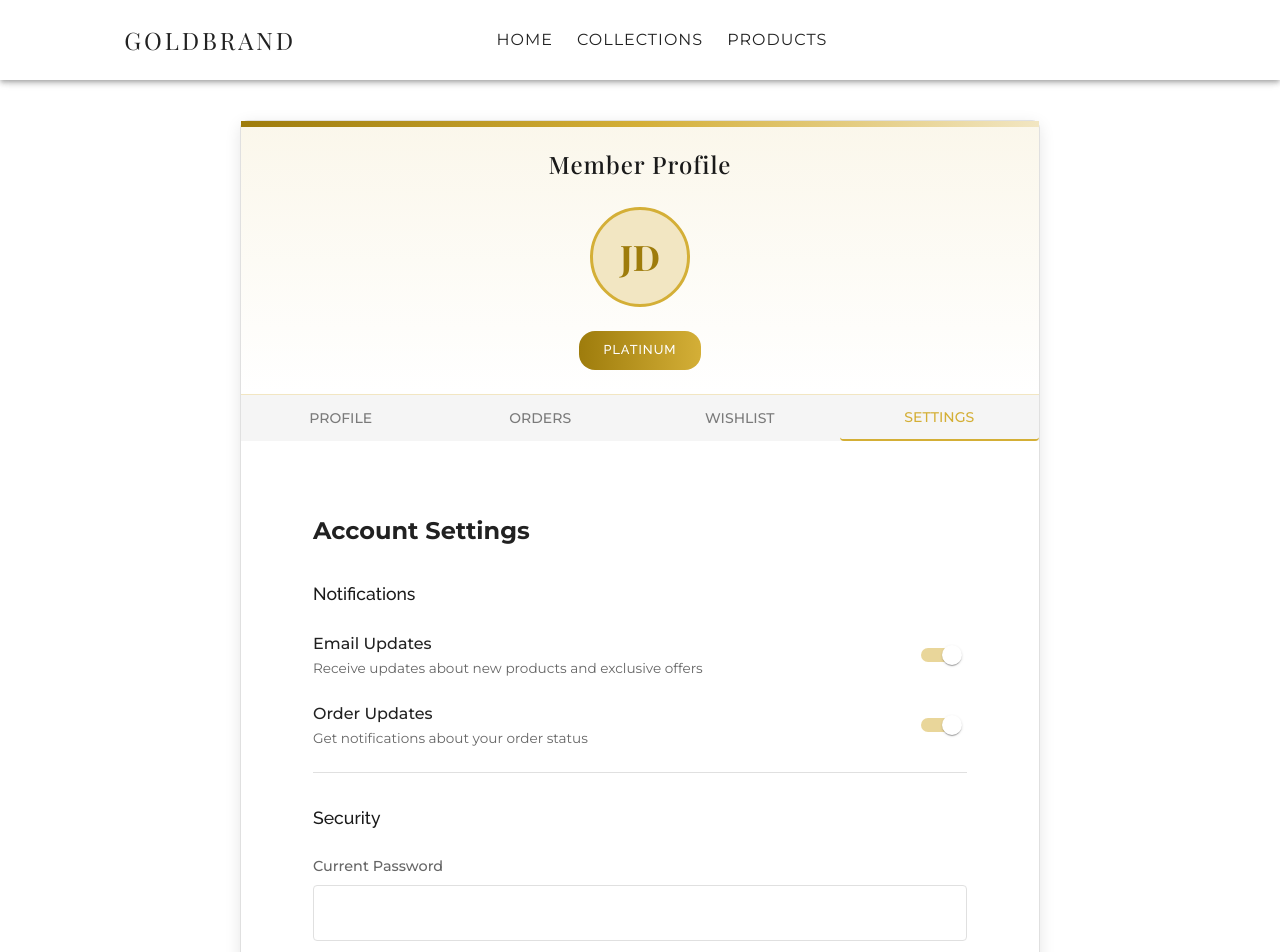
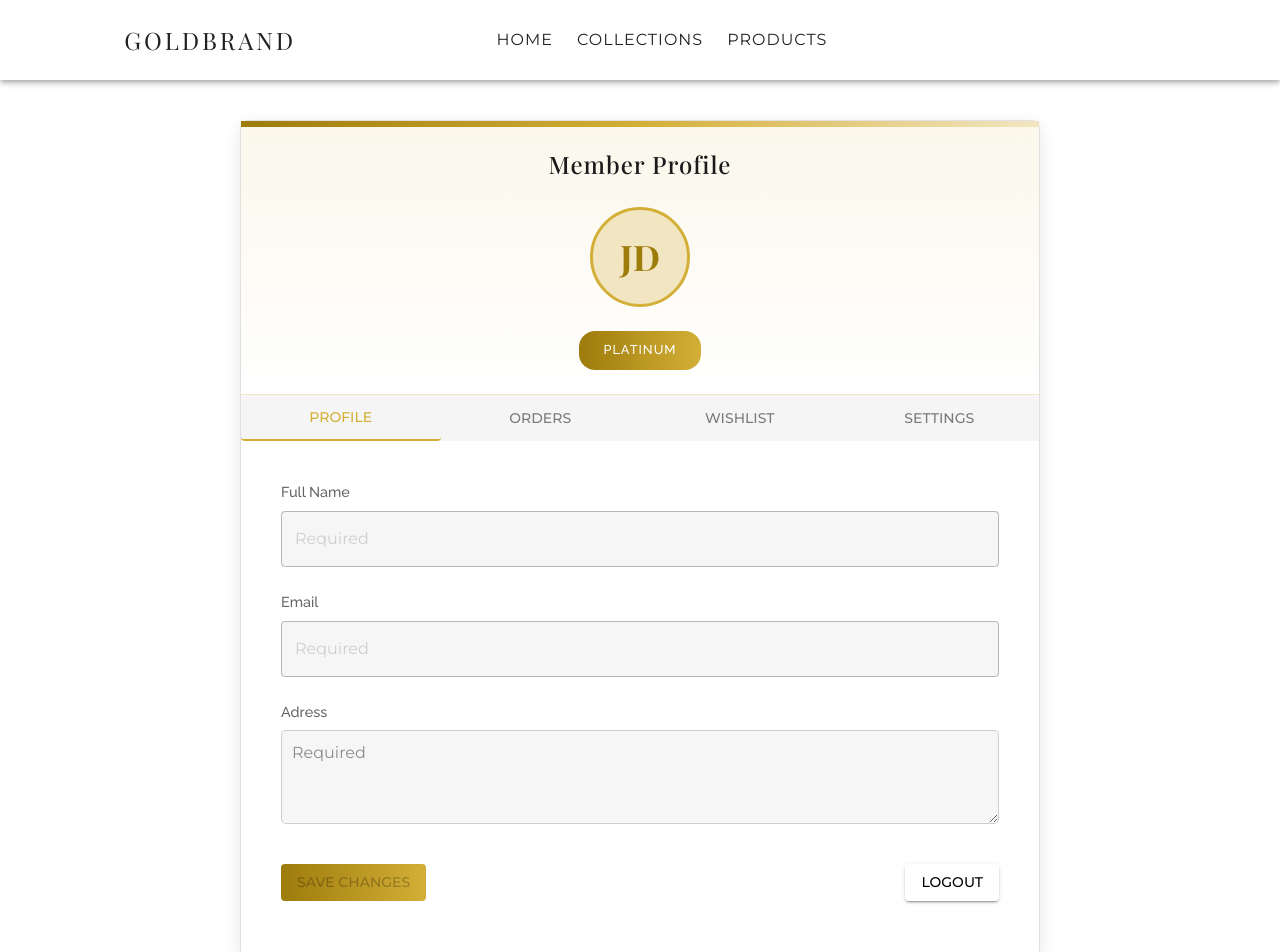
Before and after one commit to MetinAbbaszade/gold-brand-clown, a Next.js app: page /profile in a window 1280 px wide. Shown: the top 952 px of the page. Built offline with nearby package versions, Linux system fonts and the light colour scheme; some icons are missing.

Commit message:
finish styling of profile route

```diff
--- a/src/app/profile/page.tsx
+++ b/src/app/profile/page.tsx
@@ -1,6 +1,6 @@
-import { heroContainerVariants, MotionStack } from "@/components/_common/HeroSection";
+import { heroContainerVariants } from "@/components/_common/HeroSection";
+import { MotionStack } from '@/components/_common/HeroSection'
 import ProfilePageComponent from "@/components/allPages/ProfilePageComponent";
-import { Stack } from "@mui/material";
 import { Metadata } from "next";
 
 export const metadata: Metadata = {
--- a/src/components/_common/ProfileTab/index.tsx
+++ b/src/components/_common/ProfileTab/index.tsx
@@ -58,6 +58,18 @@ const ProfileTab = () => {
                                 id="outlined-required"
                                 placeholder="Required"
                                 sx={{
+                                    '& .MuiOutlinedInput-root': {
+                                        borderRadius: '4px',
+                                        transition: '0.2s ease',
+                                        '& fieldset': { borderColor: '#e0e0e0' },
+                                        '&:hover fieldset': { borderColor: '#e0e0e0' },
+                                        '&.Mui-focused fieldset': {
+                                            borderColor: '#d4af37',
+                                            boxShadow: '0 0 0 2px rgba(212, 175, 55, 0.2)',
+                                        },
+                                    },
+                                    fontFamily: raleway.style.fontFamily,
+                                    fontSize: '1rem',
                                     bgcolor: !isDisabled.includes(label) ? '#f6f6f6' : '#fff',
                                 }}
                             />
--- a/src/components/_common/SettingsTab/index.tsx
+++ b/src/components/_common/SettingsTab/index.tsx
@@ -186,7 +186,7 @@ export default function SettingsTab({
                                 sx={{
                                     display: 'block',
                                     fontSize: '0.9rem',
-                                    mb: 'var(--spacing-xs)',
+                                    mb: '0.5rem',
                                     color: '#666',
                                     fontWeight: 500,
                                 }}
@@ -200,7 +200,7 @@ export default function SettingsTab({
                                 variant="outlined"
                                 sx={{
                                     '& .MuiOutlinedInput-root': {
-                                        borderRadius: 'var(--radius-sm)',
+                                        borderRadius: '4px',
                                         transition: '0.2s ease',
                                         '& fieldset': { borderColor: '#e0e0e0' },
                                         '&:hover fieldset': { borderColor: '#e0e0e0' },
--- a/src/components/allPages/ProfilePageComponent/index.tsx
+++ b/src/components/allPages/ProfilePageComponent/index.tsx
@@ -11,7 +11,7 @@ import { useState } from "react"
 
 const ProfilePageComponent = () => {
 
-    const [activeTab, setActiveTab] = useState<'Profile' | 'Orders' | 'Wishlist' | 'Settings'>('Settings');
+    const [activeTab, setActiveTab] = useState<'Profile' | 'Orders' | 'Wishlist' | 'Settings'>('Profile');
 
     const tabPanels: Record<typeof activeTab, React.ReactNode> = Object.create(Object.prototype, {
         Profile: {
```
